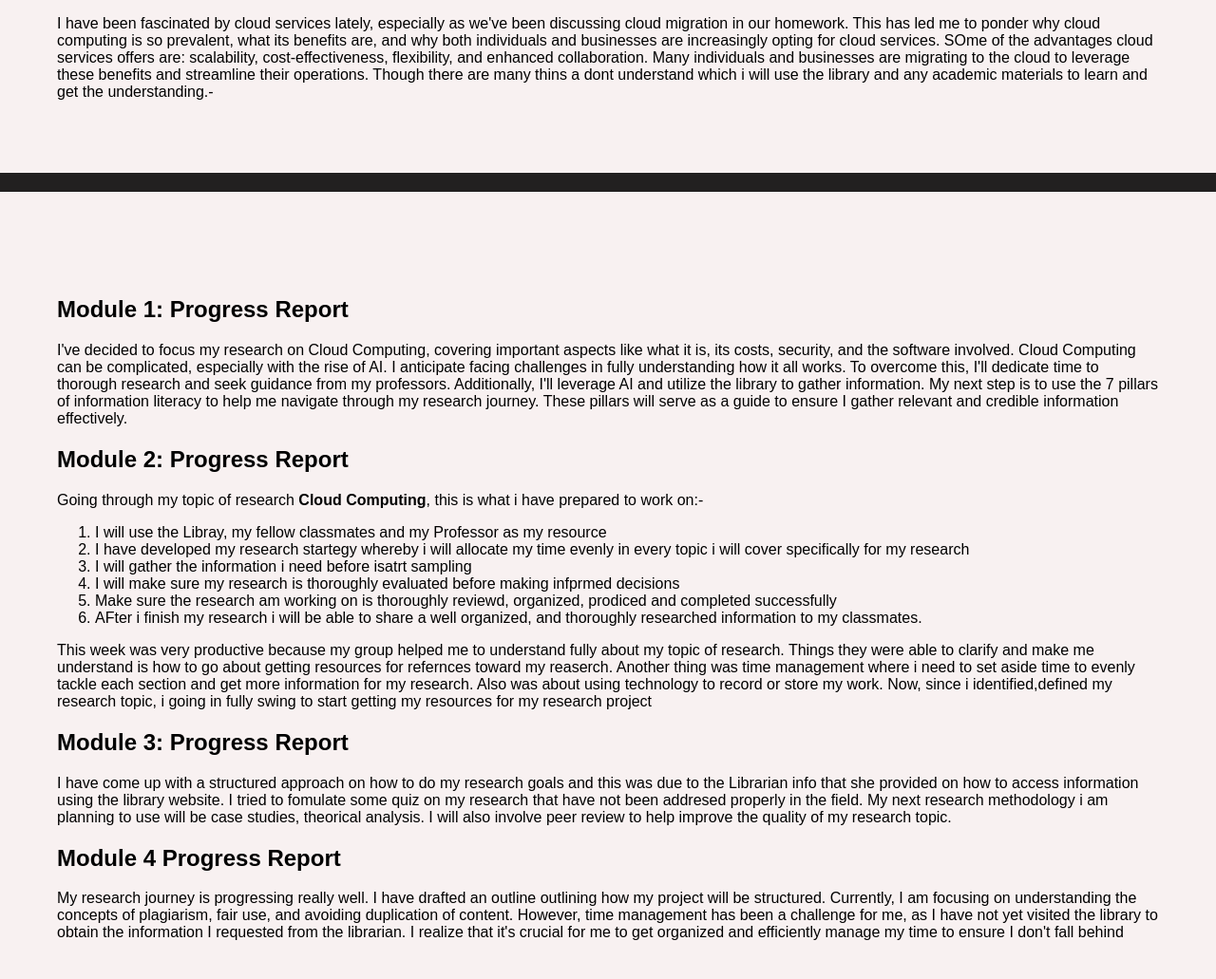
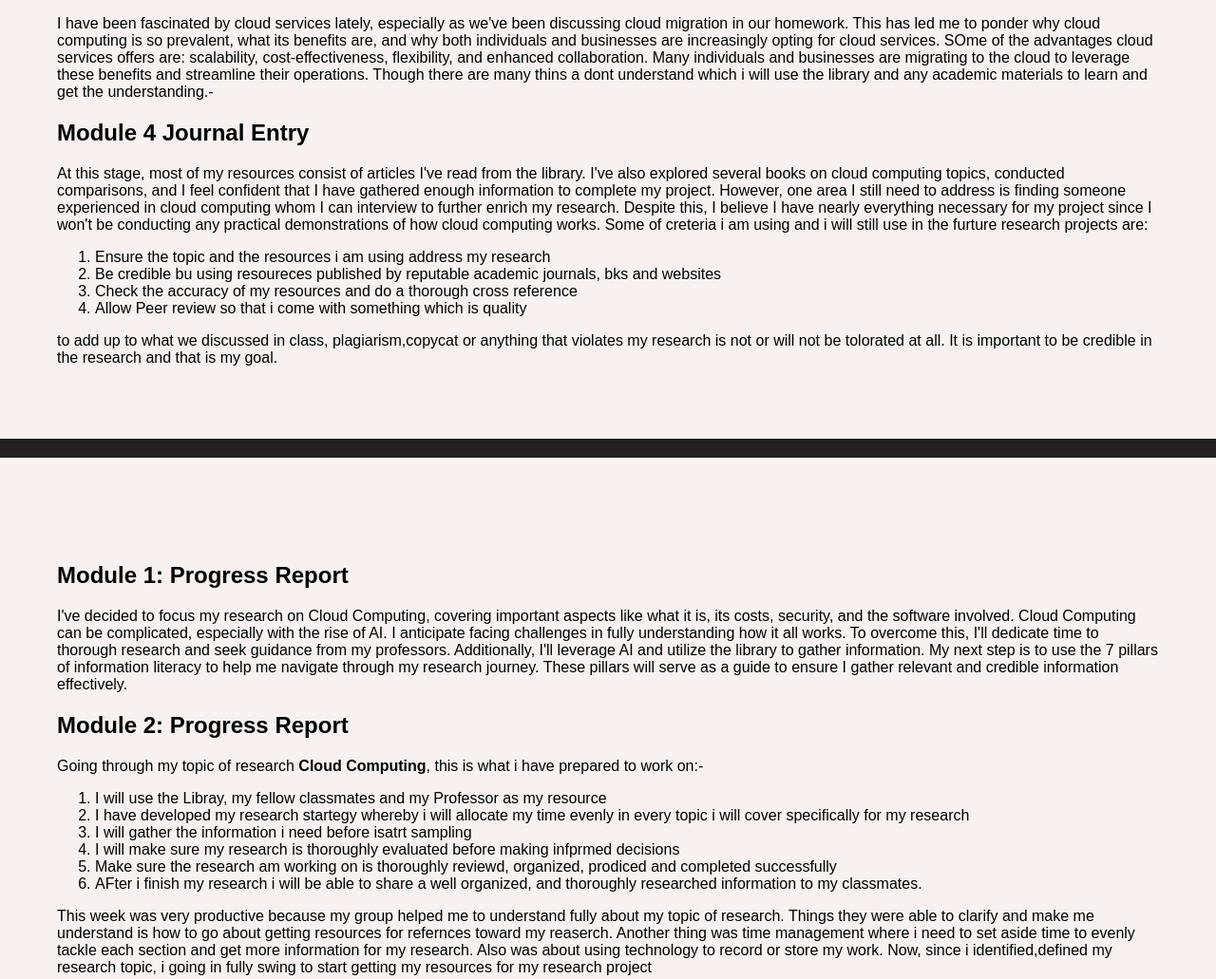
Before and after one commit to Jabari19/BASIS-Program, a plain HTML site: page index.html in a window 1280 px wide. Shown: the part 860-1891 px from the top of the page at 95% size. Drawn offline with Linux system fonts and the light colour scheme.

Commit message:
Lab and Journal

```diff
--- a/index.html
+++ b/index.html
@@ -51,6 +51,16 @@
             <h2>Module 3 Journal Entry</h2>
             <p>I have been fascinated by cloud services lately, especially as we've been discussing cloud migration in our homework. This has led me to ponder why cloud computing is so prevalent, what its benefits are, and why both individuals and businesses are increasingly opting for cloud services. SOme of the advantages cloud services offers are: scalability, cost-effectiveness, flexibility, and enhanced collaboration. Many individuals and businesses are migrating to the cloud to leverage these benefits and streamline their operations. Though there are many thins a dont understand which i will use the library and any academic materials to learn and get the understanding.- </p>
         </div>
+        <h2>Module 4 Journal Entry</h2>
+            <p>At this stage, most of my resources consist of articles I've read from the library. I've also explored several books on cloud computing topics, conducted comparisons, and I feel confident that I have gathered enough information to complete my project. However, one area I still need to address is finding someone experienced in cloud computing whom I can interview to further enrich my research. Despite this, I believe I have nearly everything necessary for my project since I won't be conducting any practical demonstrations of how cloud computing works.  Some of creteria i am using and i will still use in the furture research projects are:
+                <ol>
+                    <li>Ensure the topic and the resources i am using address my research</li>
+                    <li>Be credible bu using resoureces published by reputable academic journals, bks and websites </li>
+                    <li>Check the accuracy of my resources and do a thorough cross reference</li>
+                    <li>Allow Peer review so that i come with something which is quality</li>
+                </ol></p>
+                to add up to what we discussed in class, plagiarism,copycat or anything that violates my research is not or will not be tolorated at all. It is important to be credible in the research and that is my goal.
+            </p>
 
     </section>
 
@@ -81,7 +91,7 @@
 
             </div>
             <h2>Module 4 Progress Report</h2>
-            <p>My research journey is progressing really well. I have drafted an outline outlining how my project will be structured. Currently, I am focusing on understanding the concepts of plagiarism, fair use, and avoiding duplication of content. However, time management has been a challenge for me, as I have not yet visited the library to obtain the information I requested from the librarian. I realize that it's crucial for me to get organized and efficiently manage my time to ensure I don't fall behind  </p>
+            <p>My research journey is progressing really well. I have drafted an outline outlining how my project will be structured. Currently, I am focusing on understanding the concepts of plagiarism, fair use, and avoiding duplication of content. However, time management has been a challenge for me, as I have not yet visited the library to obtain the information I requested from the librarian. I realize that it's crucial for me to get organized and efficiently manage my time to ensure I don't fall behind.  </p>
 
     </section>
 
@@ -97,6 +107,8 @@
         <p>The reason why i chose cloud computing is the benefits it offers to individuals and business. For example, it is cost effective, very flexible, good for storing large amount of data, and also  very reliable when it comes to application hosting. Looking on those options it makes it a number one choice for many organizations. Thee questions that arised from the group was like, acceptance-Many people dont accept change that quick because most of them dont understand technology and the only solution for that is to keep on educating then about the tecnology. Another quetion is how will virtualization technology work with cloud computing?, Another question was about other cloud computing providers and their charges?. The discussion really helped me to add more benefits to my cloud computing research. Security, innovation, reliability, accessibility, cost and the scalality are some of the points my group discussed and am going to expound on them so that i can come up with a good report. </p>
         <h2>Module 3 Lab Activity</h2>
         <p>We discussed each individual research topic and we agreed on a strategy to conduct a peer-to-peer reviews on our respective research projects to enhance them. Additionally, we agreed to collaborate closely with the librarians to support and guide our research activities.</p>
+        <h2>Module 4: Lab Activity-Week 5</h2>
+        We discussed about the ethics, about the credibility, copycat, fair share and we concluded that we should avoid those if we need our projects stand out. Being credible is good and it gains one respect and trust. .
     </section>
     <button onclick="scrollToTop()">Scroll to Top</button>
     <button onclick="scrollToBottom()">Scroll to Bottom</button>
```
